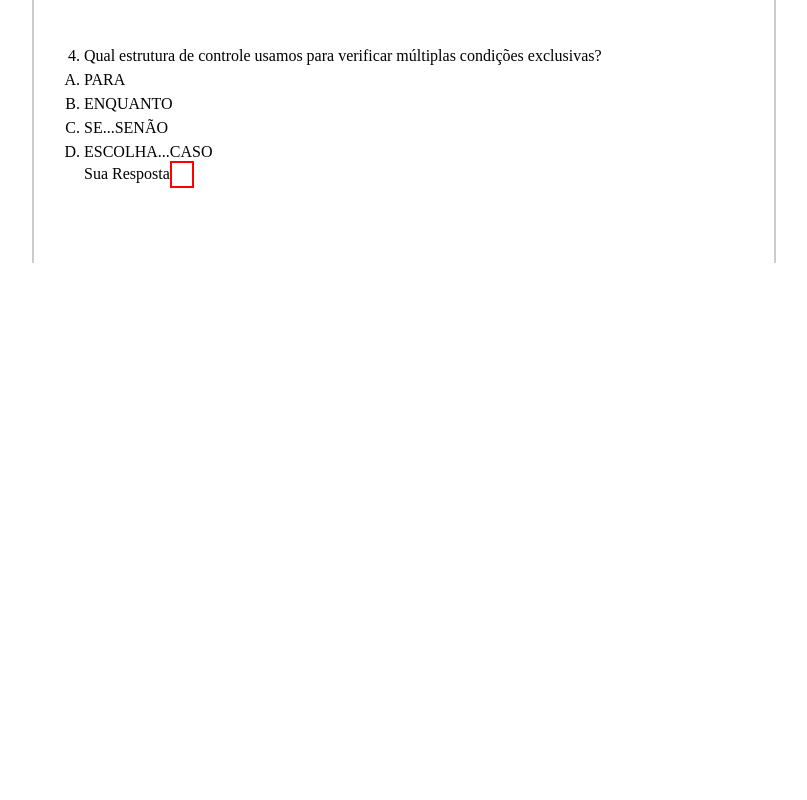
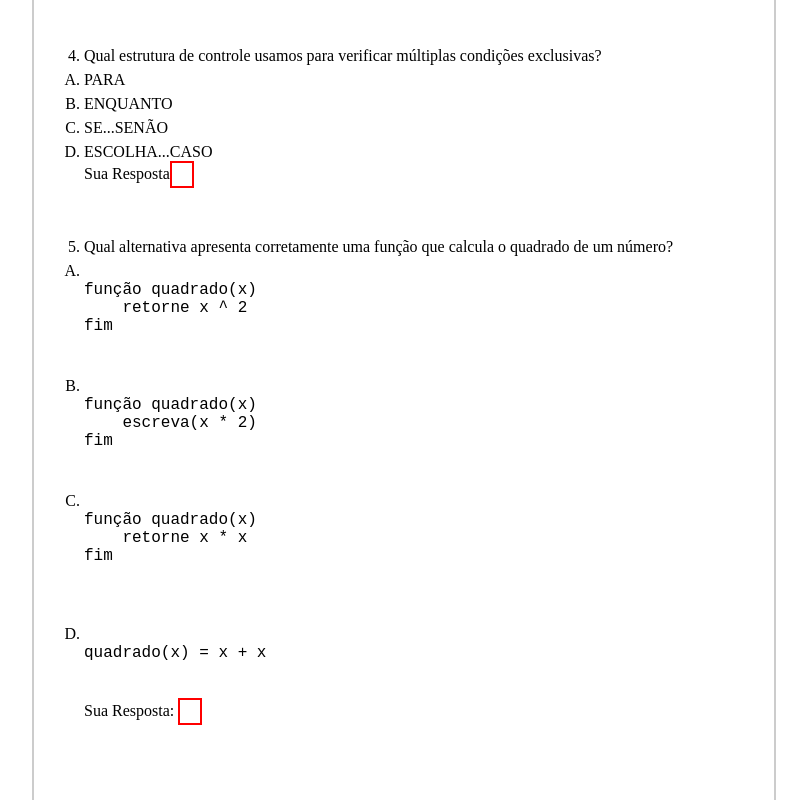
Before and after one commit to isaacrochaoliveira/Prova-Algoritmos, a plain HTML site: page index.html in a window 1280 px wide. Shown: the part 1597-2397 px from the top of the page, without its empty margins (236-1043 px from the left). Before the commit the page ends 1860 px from the top, so only its background shows below. Drawn offline with Linux system fonts and the light colour scheme.

Commit message:
Update index.html

```diff
--- a/index.html
+++ b/index.html
@@ -132,6 +132,51 @@ para i de 1 até 4
                 </ol>
                 <label for="">Sua Resposta</label><input type="text" name="r4" id="r4">
             </div>
+            <div class="perguntas">
+                <ol start="5">
+                    <li>
+                        <p> Qual alternativa apresenta corretamente uma função que calcula o quadrado de um número?</p>
+                        <ol class="alternativas" type="A">
+                            <li>
+                                <pre>
+                                    <code>
+função quadrado(x)
+    retorne x ^ 2
+fim
+</code>
+                                </pre>
+                            </li>
+                            <li>
+                                <pre>
+                                    <code>
+função quadrado(x)
+    escreva(x * 2)
+fim
+                                    </code>
+                                </pre>
+                            </li>
+                            <li>
+                                <pre>
+                                    <code>
+função quadrado(x)
+    retorne x * x
+fim
+
+                                    </code>
+                                </pre>
+                            </li>
+                            <li>
+                                <pre>
+                                    <code>
+quadrado(x) = x + x
+                                    </code>
+                                </pre>
+                            </li>
+                        </ol>
+                        <label for="">Sua Resposta:</label> <input type="text" name="r5" id="r5">
+                    </li>
+                </ol>
+            </div>
         </section>
     </main>
 </body>
```
